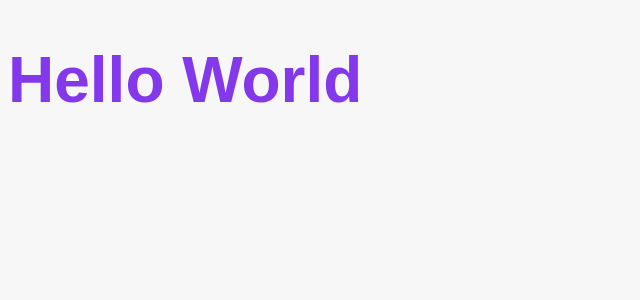
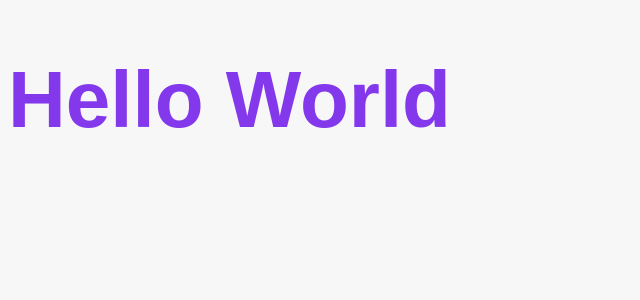
Before and after one commit to okayosilva/chronos-pomodoro-web, a React (Vite) app: page / in a window 1280 px wide. Shown: the top 300 px of the page, without its empty margins (0-640 px from the left). Built offline with nearby package versions, Linux system fonts and the light colour scheme.

Commit message:
styles: ´add global.css´

```diff
--- a/src/styles/global.css
+++ b/src/styles/global.css
@@ -7,4 +7,5 @@ body {
 
 h1 {
   color: var(--color-primary);
+  font-size: 5rem;
 }
```
